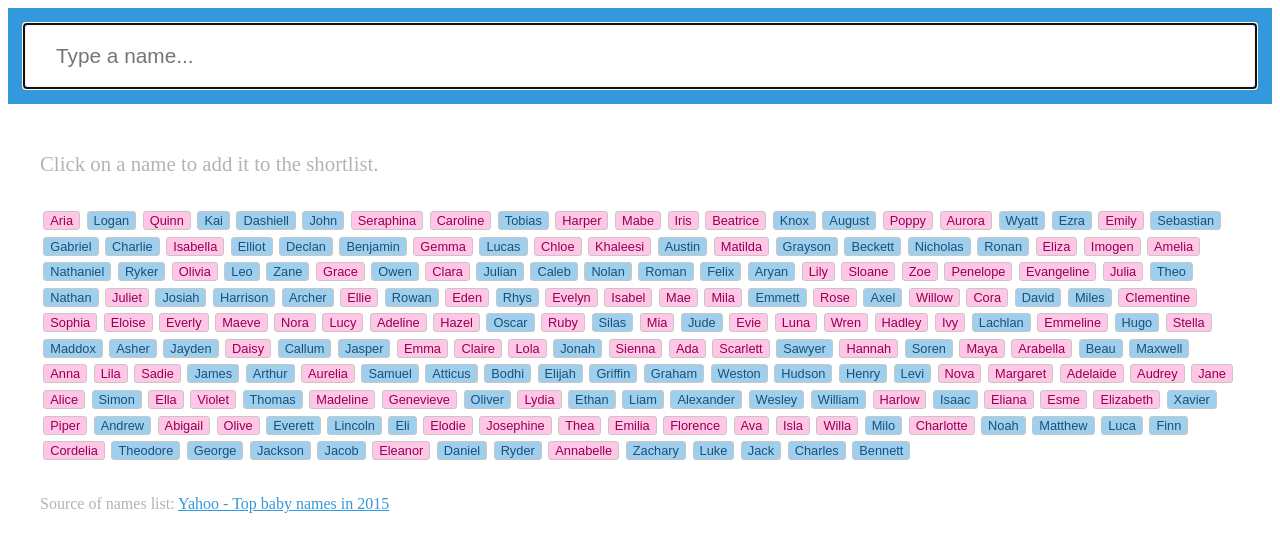
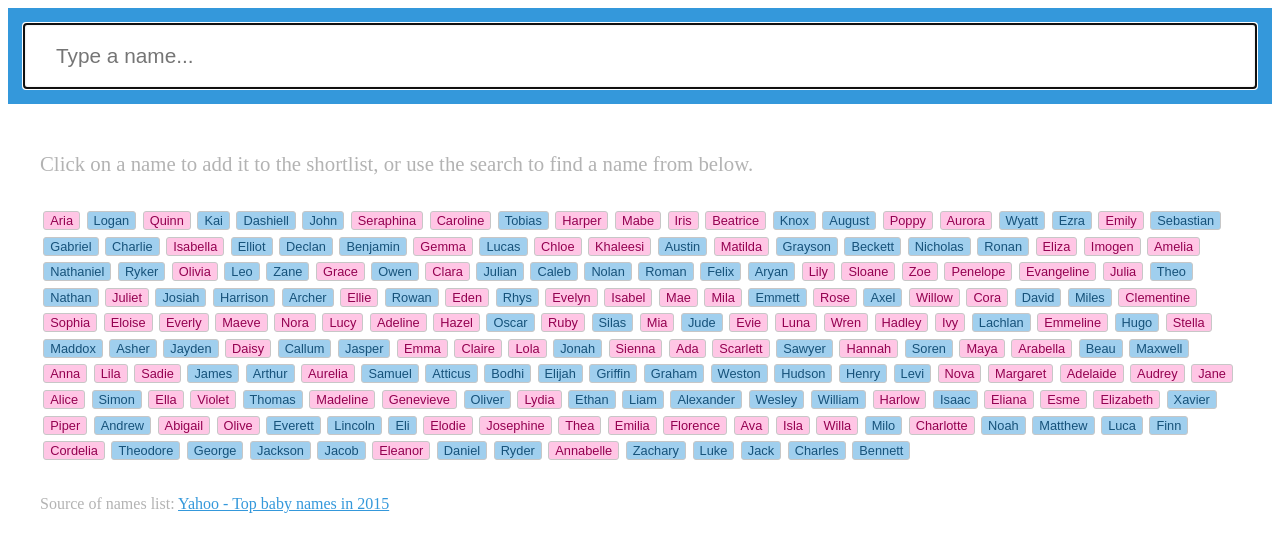
Before and after one commit to MasindeOdera/baby-names, a React (Create React App) app: page / in a window 1280 px wide. Shown: the top 552 px of the page. Built offline with nearby package versions, Linux system fonts and the light colour scheme.

Commit message:
Updated User Instructions

```diff
--- a/src/components/short-list.js
+++ b/src/components/short-list.js
@@ -19,7 +19,7 @@ export function ShortList() {
 
     return (
         <div className="short-list">
-            <h2>{hasNames ? "Your shortlist:" : "Click on a name to add it to the shortlist."}</h2>
+            <h2>{hasNames ? "Your shortlist (Click on name to remove):" : "Click on a name to add it to the shortlist, or use the search to find a name from below."}</h2>
             {hasNames && (
                 <Fragment>
                     <NameList nameList={shortListedNames} onItemClick={removeFromShortList} />
```
